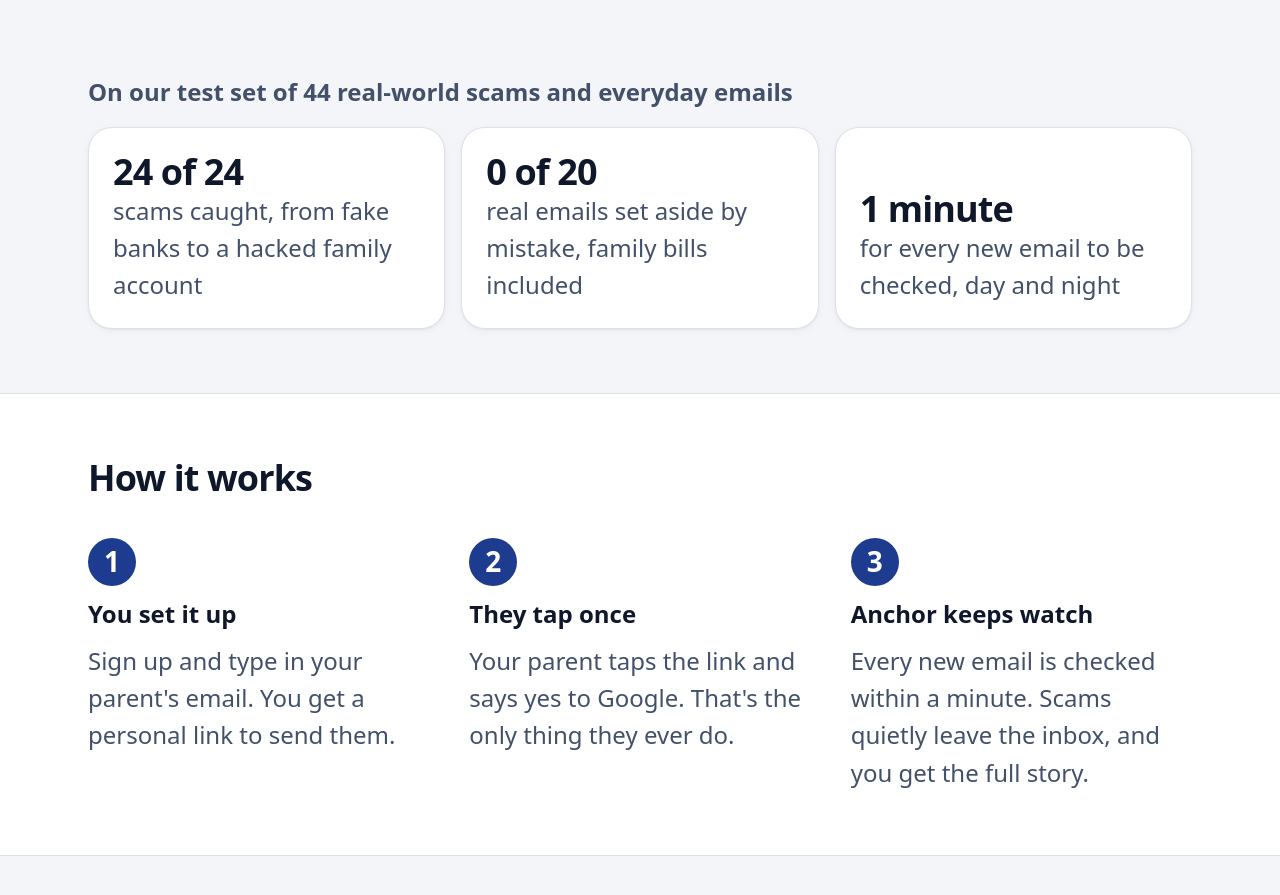
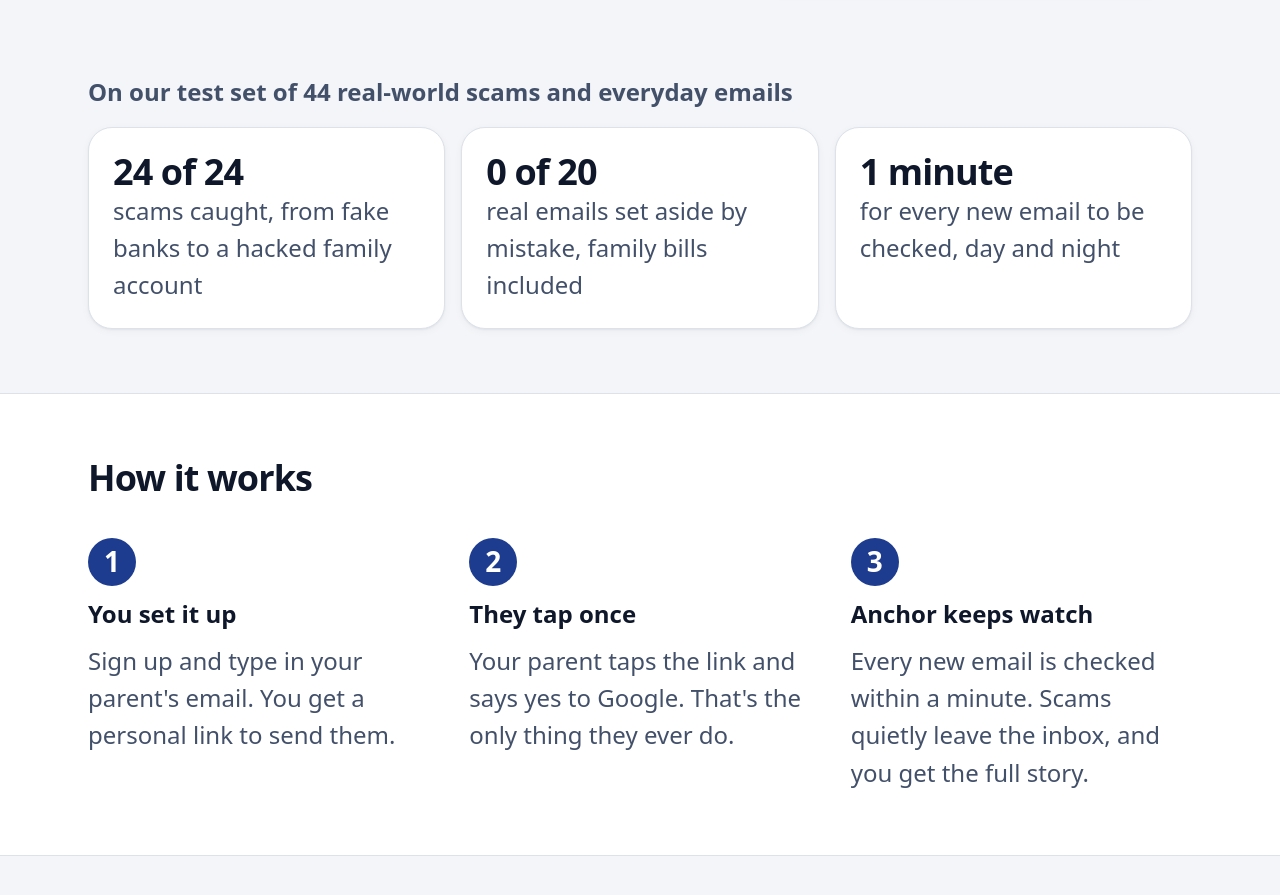
Before and after one commit to matthew-culver/Calhacks-13-Anchor, a Next.js app: page / in a window 1280 px wide. Shown: the part 780-1675 px from the top of the page. Built offline with nearby package versions, Linux system fonts and the light colour scheme; no server answers; what @convex-dev/auth would draw is missing.

Commit message:
fix: line up the front page's measured numbers

```diff
--- a/src/app/page.tsx
+++ b/src/app/page.tsx
@@ -142,7 +142,7 @@ export default function Home() {
               ["0 of 20", "real emails set aside by mistake, family bills included"],
               ["1 minute", "for every new email to be checked, day and night"],
             ].map(([n, label]) => (
-              <div key={n} className="flex flex-col-reverse rounded-3xl border border-line bg-surface p-6 shadow-card">
+              <div key={n} className="flex flex-col-reverse justify-end rounded-3xl border border-line bg-surface p-6 shadow-card">
                 <dt className="text-lg text-muted">{label}</dt>
                 <dd className="text-4xl font-bold tracking-tight text-ink">{n}</dd>
               </div>
```
